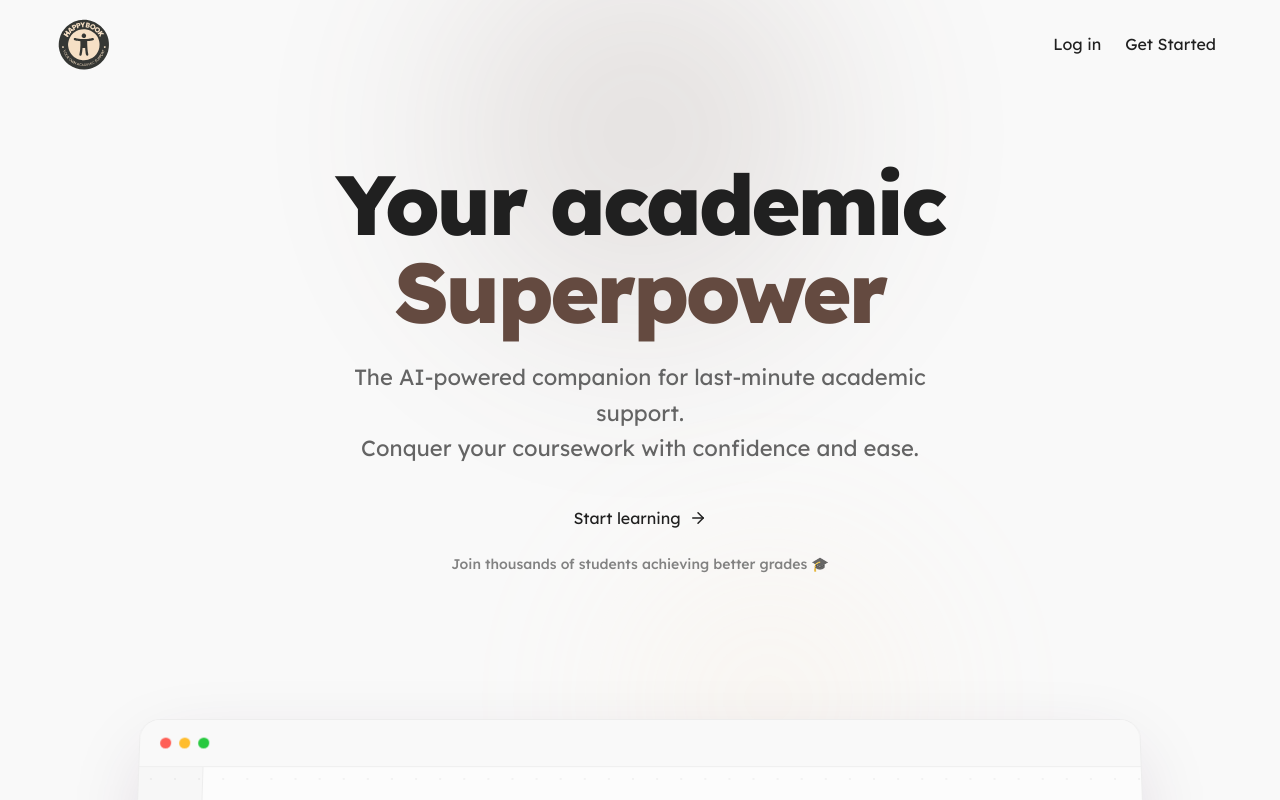
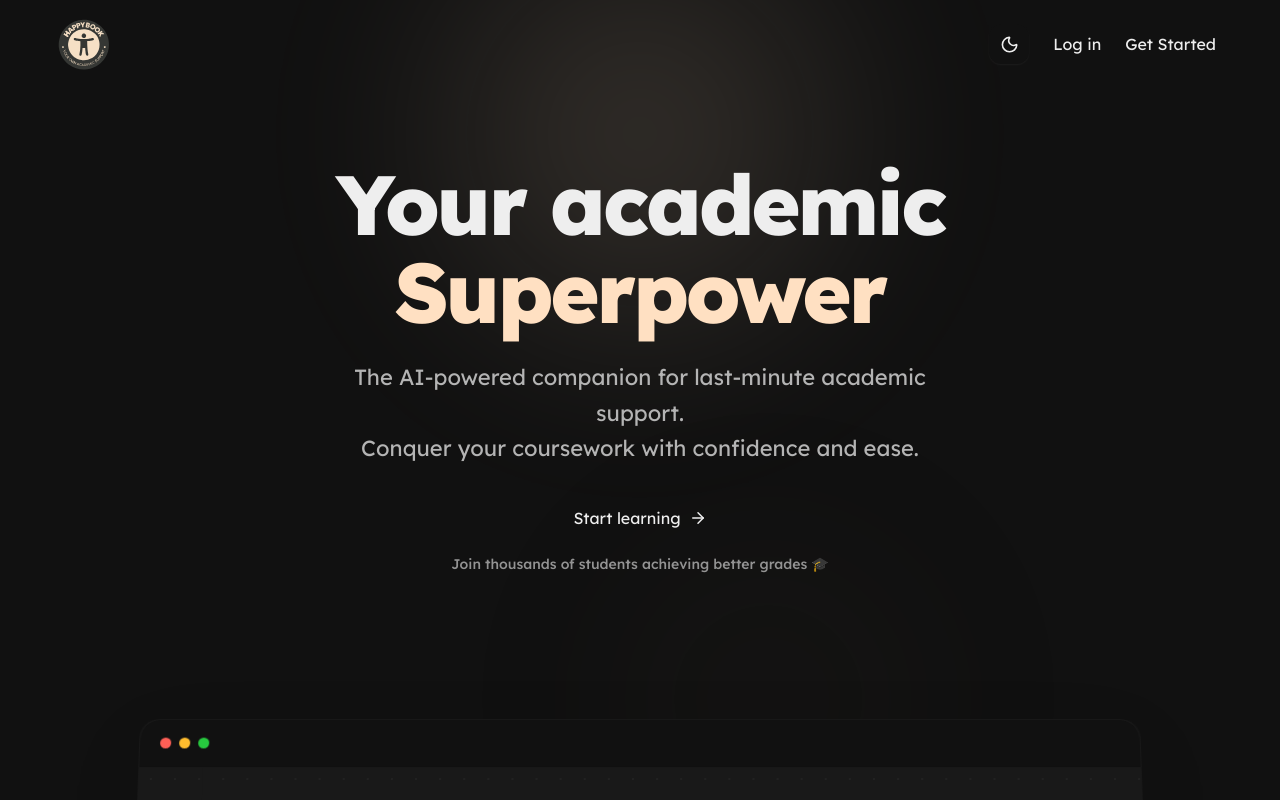
Before and after one commit to Ak0154/happybook, a Next.js app: page / in a window 1280 px wide. Shown: the top 800 px of the page. Built offline with nearby package versions, Linux system fonts and the light colour scheme.

Commit message:
light mode is here

```diff
--- a/app/dashboard/page.tsx
+++ b/app/dashboard/page.tsx
@@ -3,6 +3,7 @@
 import { useState, useEffect, useRef } from 'react';
 import { Send, Bot, User, Plus, MessageSquare, MoreHorizontal, Settings, Clock, LayoutDashboard, Flame, Calendar, BookOpen, TrendingUp, CheckCircle, ArrowRight } from 'lucide-react';
 import { Avatar, AvatarFallback, AvatarImage } from "@/components/ui/avatar";
+import { ThemeTogglerButton, type ThemeTogglerButtonProps } from '@/components/animate-ui/components/buttons/theme-toggler';
 import {
     Dialog,
     DialogContent,
@@ -12,6 +13,29 @@ import {
     DialogDescription,
 } from "@/components/ui/dialog";
 import { Progress } from "@/components/animate-ui/components/radix/progress";
+
+interface ThemeTogglerButtonDemoProps {
+  variant: ThemeTogglerButtonProps['variant'];
+  size: ThemeTogglerButtonProps['size'];
+  direction: ThemeTogglerButtonProps['direction'];
+  system: boolean;
+}
+
+function ThemeTogglerButtonDemo({
+  variant,
+  size,
+  direction,
+  system,
+}: ThemeTogglerButtonDemoProps) {
+  return (
+    <ThemeTogglerButton
+      variant={variant}
+      size={size}
+      direction={direction}
+      modes={system ? ['light', 'dark', 'system'] : ['light', 'dark']}
+    />
+  );
+}
 
 // ChatGPT style typewriter specifically styled for handling mixed Code blocks seamlessly.
 const Typewriter = ({ text, onComplete }: { text: string, onComplete: () => void }) => {
@@ -86,8 +110,22 @@ const Typewriter = ({ text, onComplete }: { text: string, onComplete: () => void
     );
 };
 
+export default function DashboardPage() {
+    const [userName, setUserName] = useState('Scholar');
 
-export default function DashboardPage() {
+    useEffect(() => {
+        const email = localStorage.getItem('user_email');
+        if (email) {
+            setUserName(email.split('@')[0]);
+        } else {
+            const storedUser = localStorage.getItem('happybook-user');
+            if (storedUser) {
+                const parsed = JSON.parse(storedUser);
+                if (parsed.name) setUserName(parsed.name);
+            }
+        }
+    }, []);
+
     const defaultMessage = { role: 'assistant', text: "Hello! I'm your AI Tutor. I can help you with math, essay writing, or generating code snippets. What are you working on today?" };
     const [messages, setMessages] = useState<{ role: string, text: string, isNew?: boolean }[]>([defaultMessage]);
     const [input, setInput] = useState('');
@@ -148,8 +186,35 @@ export default function DashboardPage() {
     };
 
     return (
-    <div className="flex flex-col md:flex-row h-[calc(100vh-140px)] w-full max-w-7xl mx-auto rounded-3xl border border-border/50 bg-card overflow-hidden shadow-sm">
+        <div className="flex flex-col gap-6 w-full max-w-7xl mx-auto h-full">
+            {/* Welcome Banner */}
+            <section className="relative overflow-hidden bg-card rounded-3xl p-6 sm:p-8 shadow-sm text-foreground border border-border/50 shrink-0">
+                <div className="relative z-10 flex flex-col sm:flex-row justify-between items-start sm:items-center gap-6">
+                <div>
+                    <h1 className="text-3xl sm:text-4xl font-bold tracking-tight mb-2">Hello, {userName}! 👋</h1>
+                    <p className="opacity-80">Ready to conquer your coursework today?</p>
+                </div>
 
+                <div className="flex items-center gap-4">
+                    <div className="flex items-center gap-4 bg-surface border border-border/50 px-6 py-4 rounded-2xl shadow-sm">
+                    <Flame className="w-8 h-8 text-primary opacity-80" />
+                    <div className="flex flex-col">
+                        <strong className="text-primary text-lg font-bold leading-none">3 Day Streak</strong>
+                        <span className="text-primary opacity-80 text-sm font-medium">Keep it up!</span>
+                    </div>
+                    </div>
+
+                    <div className="flex items-center">
+                        <ThemeTogglerButtonDemo variant="outline" size="md" direction="right" system={true} />
+                    </div>
+                </div>
+                </div>
+
+                <div className="absolute top-0 right-0 -mr-20 -mt-20 w-64 h-64 rounded-full bg-primary/20 blur-3xl mix-blend-screen dark:mix-blend-screen pointer-events-none"></div>
+                <div className="absolute bottom-0 left-20 -mb-20 w-48 h-48 rounded-full bg-secondary/30 blur-3xl mix-blend-screen dark:mix-blend-screen pointer-events-none"></div>
+            </section>
+
+            <div className="flex flex-col md:flex-row min-h-[500px] h-full w-full rounded-3xl border border-border/50 bg-card overflow-hidden shadow-sm flex-1 mb-6">
                 {/* Left Sidebar (History & Dashboard Inject) */}
                 <div className="w-full md:w-72 bg-surface/50 border-r border-border/50 p-4 flex flex-col gap-4 shrink-0 transition-all">
                     <button
@@ -274,9 +339,9 @@ export default function DashboardPage() {
                                     {msg.role === 'assistant' && msg.isNew ? (
                                         <Typewriter text={msg.text} onComplete={() => setIsGenerating(false)} />
                                     ) : msg.role === 'assistant' ? (
-                  <Typewriter text={msg.text} onComplete={() => { }} />
+                                        <Typewriter text={msg.text} onComplete={() => {}} />
                                     ) : (
-                  msg.text
+                                        <span className="whitespace-pre-wrap">{msg.text}</span>
                                     )}
                                 </div>
                             </div>
@@ -319,5 +384,6 @@ export default function DashboardPage() {
                     </div>
                 </div>
             </div>
+        </div>
     );
 }
--- a/app/layout.tsx
+++ b/app/layout.tsx
@@ -1,6 +1,7 @@
 import '../styles/globals.css';
 import type { ReactNode } from 'react';
 import { Lexend } from 'next/font/google';
+import { ThemeProvider } from '@/components/theme-provider';
 
 const lexend = Lexend({ subsets: ['latin'] });
 
@@ -11,8 +12,17 @@ export const metadata = {
 
 export default function RootLayout({ children }: { children: ReactNode }) {
   return (
-    <html lang="en">
-      <body className={lexend.className}>{children}</body>
+    <html lang="en" suppressHydrationWarning>
+      <body className={lexend.className}>
+        <ThemeProvider
+            attribute="class"
+            defaultTheme="dark"
+            enableSystem
+            disableTransitionOnChange
+        >
+            {children}
+        </ThemeProvider>
+      </body>
     </html>
   );
 }
--- a/app/login/page.tsx
+++ b/app/login/page.tsx
@@ -3,6 +3,7 @@
 import { useState } from 'react';
 import { useRouter } from 'next/navigation';
 import Link from 'next/link';
+import { ThemeTogglerButton } from '@/components/animate-ui/components/buttons/theme-toggler';
 
 export default function LoginPage() {
   const router = useRouter();
@@ -24,7 +25,10 @@ export default function LoginPage() {
   };
 
   return (
-    <main className="login-wrapper">
+    <main className="login-wrapper relative">
+      <div className="absolute top-6 right-6 z-50">
+        <ThemeTogglerButton variant="outline" size="md" direction="right" modes={['light', 'dark', 'system']} />
+      </div>
       {/* Decorative background blobs to mimic the image */}
       <div className="bg-blob blob-1"></div>
       <div className="bg-blob blob-2"></div>
--- a/app/page.tsx
+++ b/app/page.tsx
@@ -6,6 +6,7 @@ import { useRouter } from 'next/navigation';
 
 import { RadixAccordionDemo } from '@/components/demo/RadixAccordionDemo';
 import { RadixProgressDemo } from '@/components/demo/RadixProgressDemo';
+import { ThemeTogglerButton } from '@/components/animate-ui/components/buttons/theme-toggler';
 
 export default function WelcomePage() {
   const router = useRouter();
@@ -44,7 +45,8 @@ export default function WelcomePage() {
               style={{ marginLeft: '-16px' }}
             />
           </Link>
-          <div className="nav-actions">
+          <div className="nav-actions flex items-center gap-4">
+            <ThemeTogglerButton variant="outline" size="md" direction="right" modes={['light', 'dark', 'system']} />
             <Link href="/login" className="nav-link">Log in</Link>
             <Link href="/signup" className="btn-nav-primary">Get Started</Link>
           </div>
--- a/app/signup/page.tsx
+++ b/app/signup/page.tsx
@@ -3,6 +3,7 @@
 import { useState, Suspense } from 'react';
 import { useRouter, useSearchParams } from 'next/navigation';
 import Link from 'next/link';
+import { ThemeTogglerButton } from '@/components/animate-ui/components/buttons/theme-toggler';
 import { RadixCheckboxDemo } from '@/components/demo/RadixCheckboxDemo';
 import {
   Dialog,
@@ -50,7 +51,10 @@ function SignupContent() {
   };
 
   return (
-    <main className="login-wrapper">
+    <main className="login-wrapper relative">
+      <div className="absolute top-6 right-6 z-50">
+        <ThemeTogglerButton variant="outline" size="md" direction="right" modes={['light', 'dark', 'system']} />
+      </div>
       {/* Decorative background blobs to mimic the image */}
       <div className="bg-blob blob-1"></div>
       <div className="bg-blob blob-2"></div>
--- /dev/null
+++ b/components/animate-ui/components/buttons/theme-toggler.tsx
@@ -0,0 +1,32 @@
+"use client";
+
+import * as React from "react";
+import { useTheme } from "next-themes";
+import { Moon, Sun, Monitor } from "lucide-react";
+
+export interface ThemeTogglerButtonProps {
+  variant?: "outline" | "ghost" | "solid";
+  size?: "sm" | "md" | "lg";
+  direction?: "left" | "right";
+  modes?: ("light" | "dark" | "system")[];
+}
+
+export function ThemeTogglerButton({ variant = "outline", size = "md", modes = ['light', 'dark', 'system'] }: ThemeTogglerButtonProps) {
+  const { theme, setTheme } = useTheme();
+
+  const toggleTheme = () => {
+    if (theme === "dark") setTheme("light");
+    else if (theme === "light" && modes.includes("system")) setTheme("system");
+    else setTheme("dark");
+  };
+
+  return (
+    <button
+      onClick={toggleTheme}
+      className={`p-2 bg-surface border border-border rounded-xl text-foreground hover:bg-surface/80 transition-all flex items-center justify-center relative overflow-hidden shadow-sm shadow-black/5 dark:shadow-white/5 active:scale-95 ${size === "sm" ? "h-8 w-8" : size === "lg" ? "h-12 w-12" : "h-10 w-10"}`}
+    >
+      <Sun className="h-[1.2rem] w-[1.2rem] transition-transform duration-500 ease-in-out absolute translate-y-0 dark:translate-y-[200%]" />
+      <Moon className="h-[1.2rem] w-[1.2rem] transition-transform duration-500 ease-in-out absolute -translate-y-[200%] dark:translate-y-0" />
+    </button>
+  );
+}
--- /dev/null
+++ b/components/theme-provider.tsx
@@ -0,0 +1,9 @@
+"use client";
+
+import * as React from "react";
+import { ThemeProvider as NextThemesProvider } from "next-themes";
+import { type ThemeProviderProps } from "next-themes";
+
+export function ThemeProvider({ children, ...props }: ThemeProviderProps) {
+  return <NextThemesProvider {...props}>{children}</NextThemesProvider>;
+}
--- a/package.json
+++ b/package.json
@@ -25,6 +25,7 @@
     "framer-motion": "^12.35.1",
     "lucide-react": "^0.577.0",
     "next": "14.1.0",
+    "next-themes": "^0.4.6",
     "react": "18.2.0",
     "react-dom": "18.2.0",
     "tailwind-merge": "^3.5.0"
--- a/styles/globals.css
+++ b/styles/globals.css
@@ -20,8 +20,7 @@
   /* 3E0640 */
 }
 
-@media (prefers-color-scheme: dark) {
-  :root {
+.dark {
   /* Dark Theme */
   --background: #111111;
   --surface: #111111;
@@ -36,7 +35,6 @@
   --on-surface: #eeeeee;
   --on-surface-variant: #b4b4b4;
   --shadow-color: 0, 0, 0;
-  }
 }
 
 * {
```
Also changed, not shown: 1 other file (tests, documents, lock files or other folders). Lines whose indentation alone changed are shown as unchanged.
